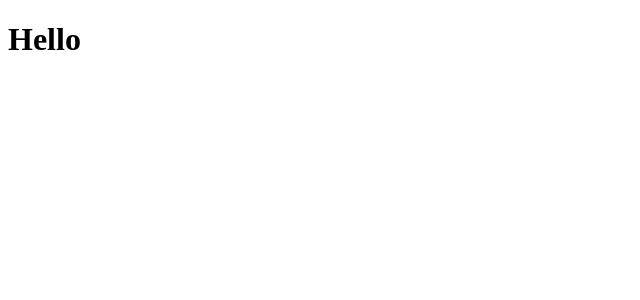
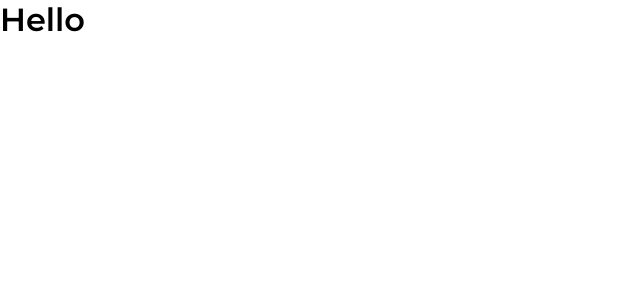
Before and after one commit to rabbykhairul/handy-front-end, a React (Create React App) app: page / in a window 1280 px wide. Shown: the top 300 px of the page, without its empty margins (0-640 px from the left). Built offline with nearby package versions, Linux system fonts and the light colour scheme.

Commit message:
add general css rules

```diff
--- a/src/index.css
+++ b/src/index.css
@@ -1 +1,8 @@
 @import url("https://fonts.googleapis.com/css2?family=Lora:wght@400;500;600;700&family=Montserrat:wght@100;200;300;400;500;600&display=swap");
+
+* {
+  padding: 0;
+  margin: 0;
+  box-sizing: border-box;
+  font-family: "Montserrat", sans-serif;
+}
```
